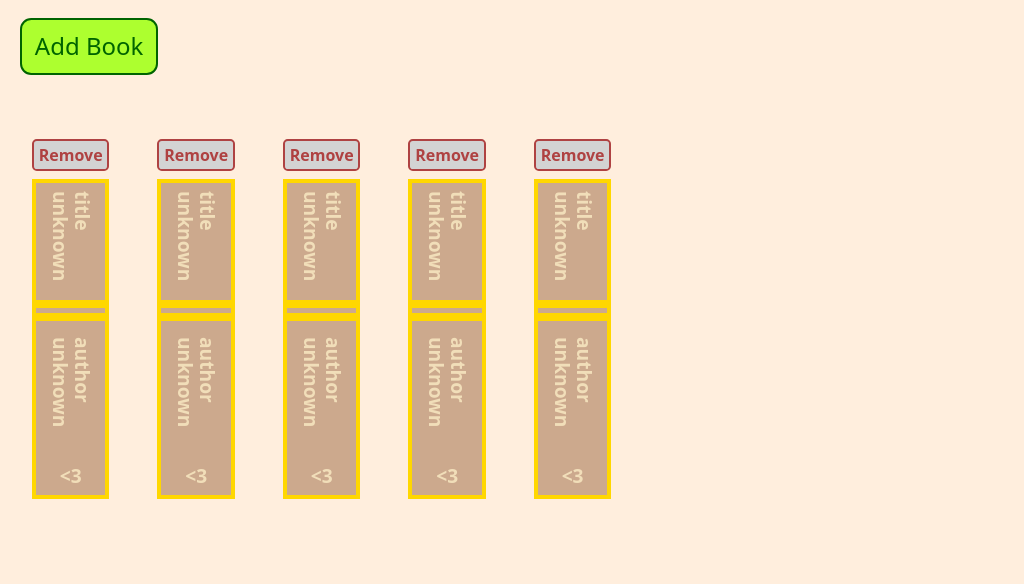
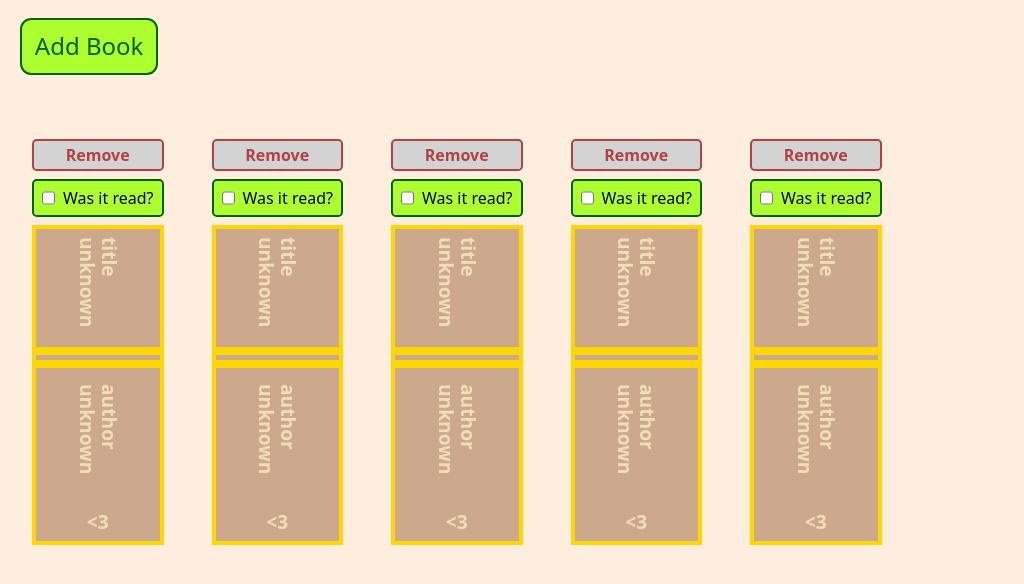
Before and after one commit to WWarzecha/library, a plain HTML site: page index.html in a window 1280 px wide. Shown: the part 62-646 px from the top of the page, without its empty margins (0-1024 px from the left). Drawn offline with Linux system fonts and the light colour scheme.

Commit message:
feat: add isRead checkbox

```diff
--- a/script.js
+++ b/script.js
@@ -22,6 +22,7 @@ Book.prototype.createbookContainer = function(){
     const bookContainer = document.createElement('div');
     bookContainer.classList.add("book-container");
 
+    // Remove button
     const removeBookButton = document.createElement('button');
     removeBookButton.classList.add("remove-book-button");
     removeBookButton.onclick = () => {
@@ -33,7 +34,24 @@ Book.prototype.createbookContainer = function(){
 
     bookContainer.appendChild(removeBookButton);
 
+    // isRead checkbox
+    const isReadSpan = document.createElement("span");
+    isReadSpan.classList.add("is-read-span");
 
+    const isReadCheckbox = document.createElement("input");
+    isReadCheckbox.type = "checkbox";
+    isReadSpan.textContent = "Was it read?";
+
+    isReadCheckbox.onclick = () => {
+        console.log("zmieniaj sie")
+        this.isRead = isReadCheckbox.checked;
+    };
+
+    isReadSpan.appendChild(isReadCheckbox);
+
+
+    bookContainer.appendChild(isReadSpan);
+    // bookDiv
     const book = document.createElement('div');
     book.classList.add("book");
 
--- a/styles.css
+++ b/styles.css
@@ -127,6 +127,16 @@ body {
     color: rgb(223, 187, 187);
 }
 
+.is-read-span {
+    display: flex;
+    flex-direction: row-reverse;
+    gap: 0.5rem;
+    background-color: greenyellow;
+    border: 2px solid darkgreen;
+    padding: 0.5rem;
+    border-radius: 0.3rem;
+}
+
 .book {
     display: flex;
     align-items: center;
```
